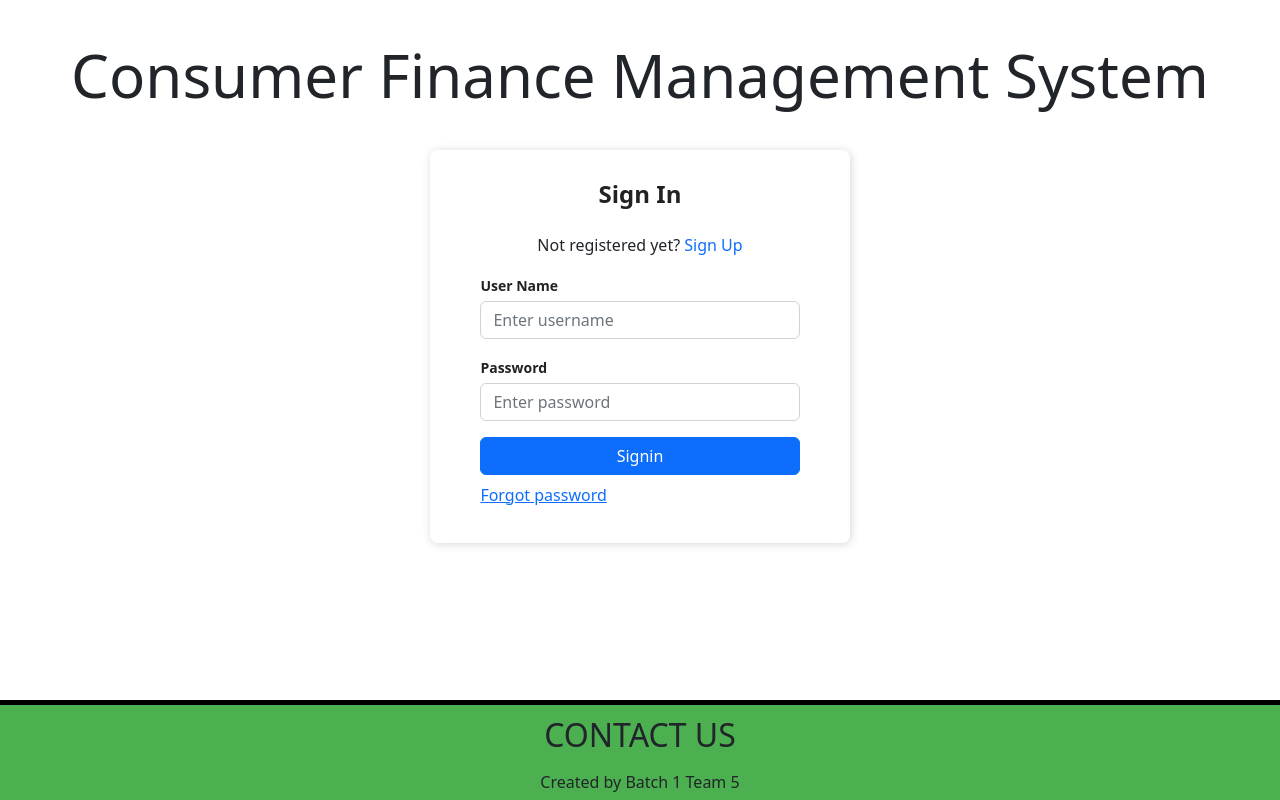
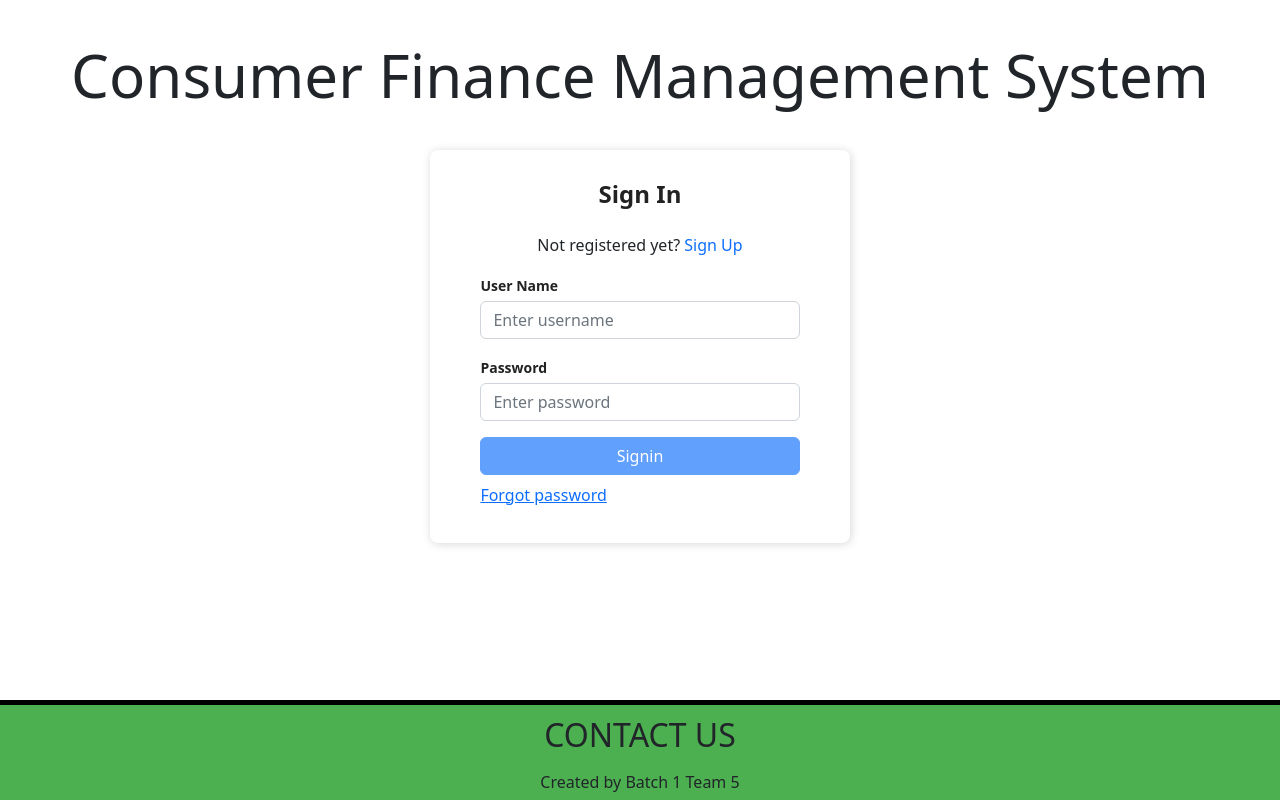
Before and after one commit to mouni2317/cfms_frontend, a React (Create React App) app: page / in a window 1280 px wide. Built offline with nearby package versions, Linux system fonts and the light colour scheme.

Commit message:
sign in form validation

```diff
--- a/src/Components/Auth.js
+++ b/src/Components/Auth.js
@@ -83,7 +83,7 @@ export default function Auth(props) {
                             onChange={e => setPassword(e.target.value)}/>
                         </div>
                         <div className='d-grid gap-2 mt-3'>
-                            <button type='submit' className='btn btn-primary'>
+                            <button type='submit' className='btn btn-primary' disabled={!username || !password}>
                                 Signin
                             </button>
                         </div>
```
